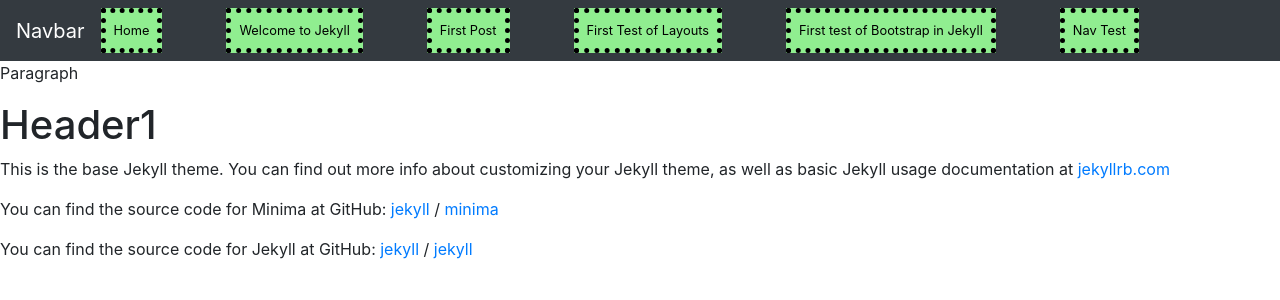
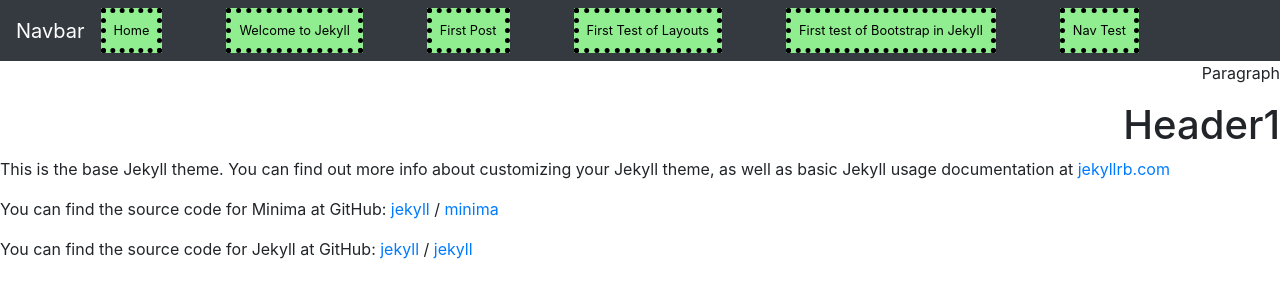
Before and after one commit to williaml4292/SEP-Notes, a Jekyll site: the page built from about.markdown, in a window 1280 px wide. Shown: the top 300 px of the page. Built offline with Jekyll 4.4.1, drawn with Linux system fonts in a browser that asks for light colours; nearby versions of some CDN libraries.

Commit message:
Fri, Apr 4, 2025, 2:15 PM -04:00

```diff
--- a/404.html
+++ b/404.html
@@ -7,7 +7,7 @@ layout: default
   .container {
     margin: 10px auto;
     max-width: 600px;
-    text-align: left;
+    text-align: right;
   }
   h1 {
     margin: 30px 0;
--- a/_layouts/nav2.html
+++ b/_layouts/nav2.html
@@ -14,7 +14,7 @@
     nav ul li a {
         font-size:1vw !important;
         color: black !important;
-        text-align:left;
+        text-align:right;
     }
     nav ul li a:hover {
         text-decoration: underline !important;
--- a/_layouts/page.html
+++ b/_layouts/page.html
@@ -3,13 +3,13 @@ layout: nav2
 ---
 <head>
     <style>
-        .left {
-            text-align:left;
+        .right {
+            text-align:right;
         }
     </style>
 </head>
 <body>
-<p class="left"> Paragraph</p>
-<h1 class="left"> Header1</h1>
+<p class="right"> Paragraph</p>
+<h1 class="right"> Header1</h1>
 {{ content }}
 </body>
--- a/_layouts/post.html
+++ b/_layouts/post.html
@@ -3,13 +3,13 @@ layout: nav2
 ---
 <head>
     <style>
-        .left {
-            text-align:left;
+        .right {
+            text-align:right;
         }
     </style>
 </head>
 <body>
-<h1 class="left"> This is a post</h1>
+<h1 class="right"> This is a post</h1>
 {% if page.title contains "Jekyll" %}
 <strong> This page's title contains "Jekyll" </strong>
 {% else %}
```
